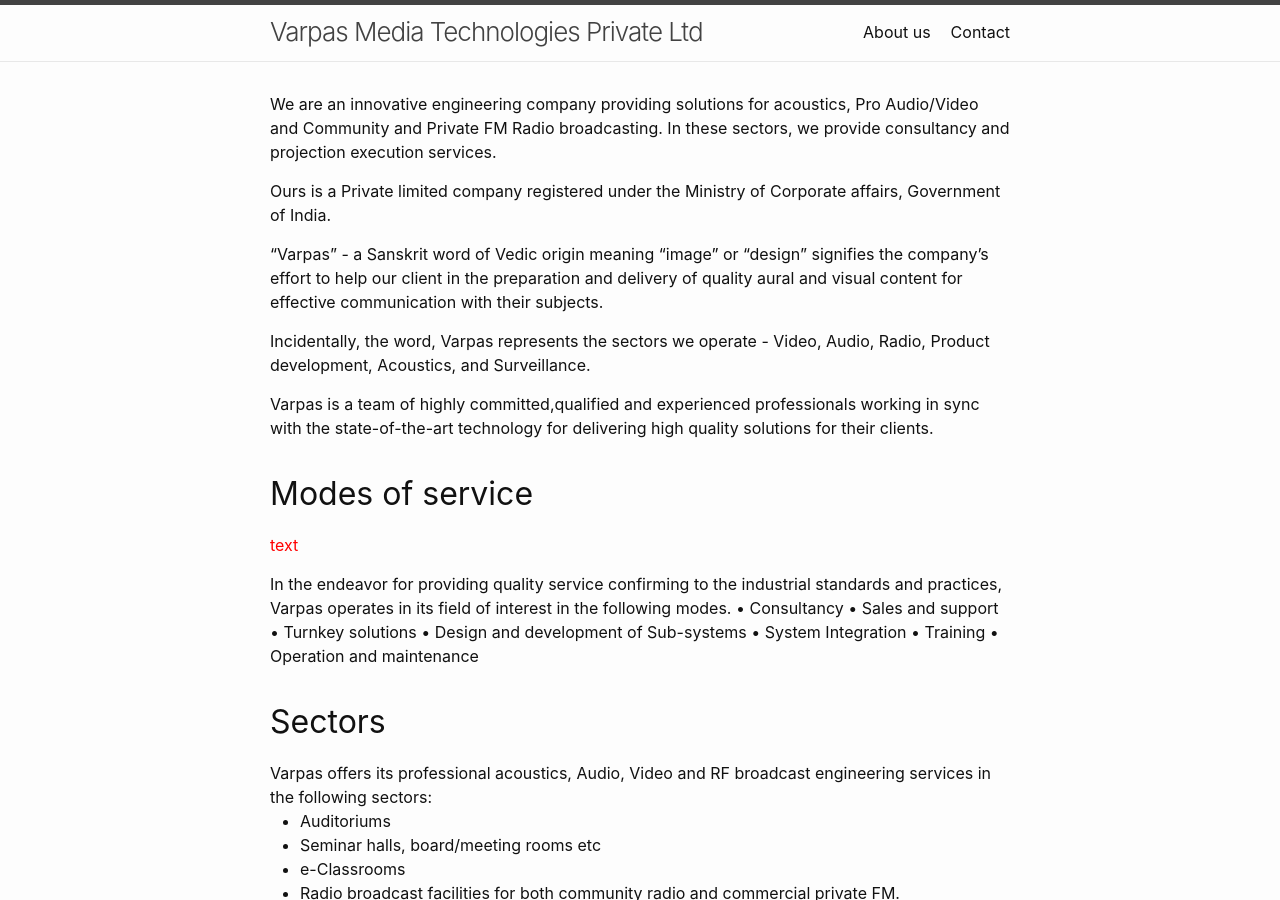
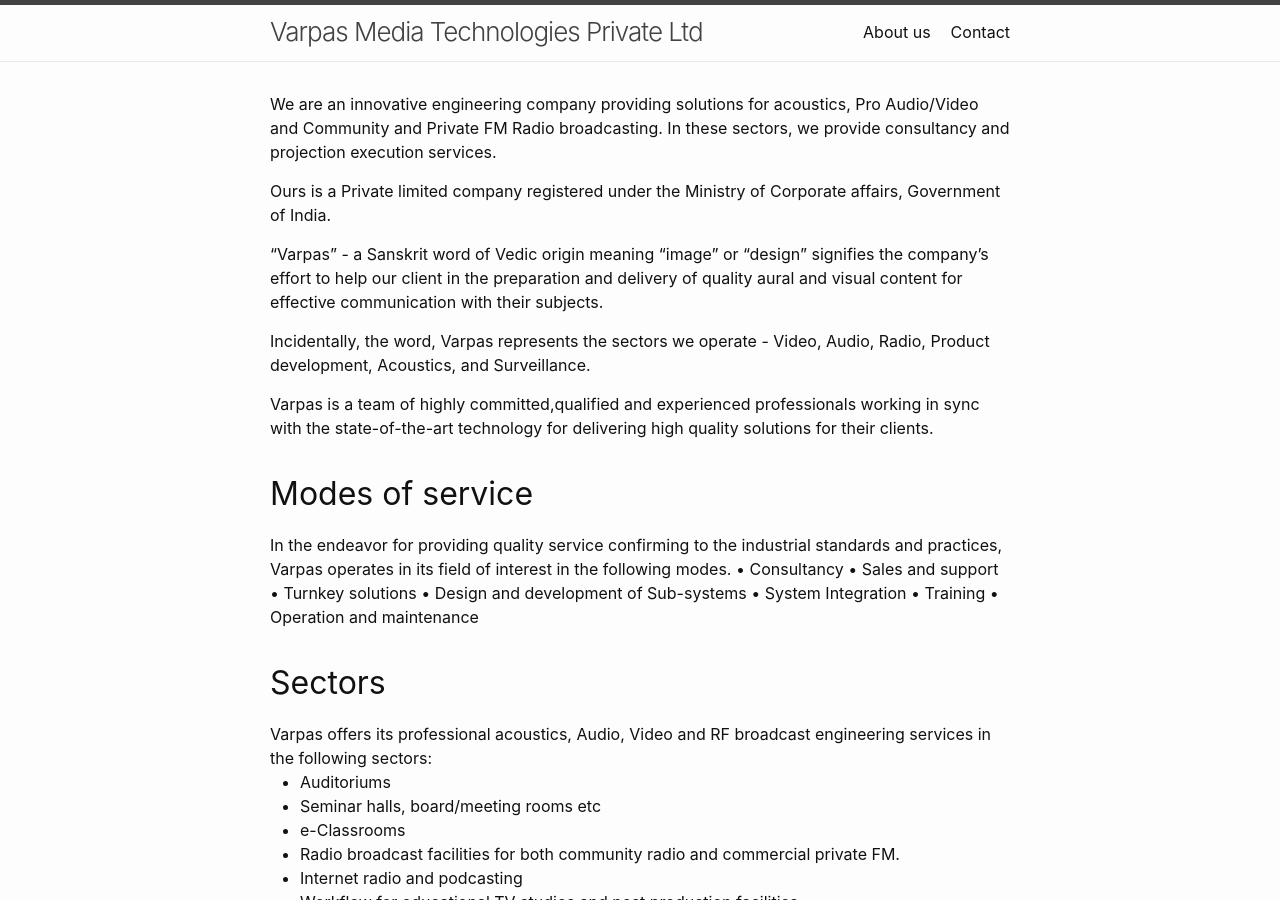
Before and after one commit to VarpasMedia/VarpasMedia.github.io, a Jekyll site: the page built from index.md, in a window 1280 px wide and 900 px high. Built offline with Jekyll 4.4.1, drawn with Linux system fonts in a browser that asks for light colours.

Commit message:
Update home.html

```diff
--- a/_layouts/home.html
+++ b/_layouts/home.html
@@ -28,8 +28,9 @@ layout: default
     technology for delivering high quality solutions for their clients.</p>
   </div>
 
+  <p style="color: blue">
   <h1>Modes of service</h2>
-  <p style="color: red">text</p>
+  </p>
     <div class="post-content e-content">
       In the endeavor for providing quality service confirming to the industrial standards and practices, Varpas operates in its field of interest in the following modes.
 
```
